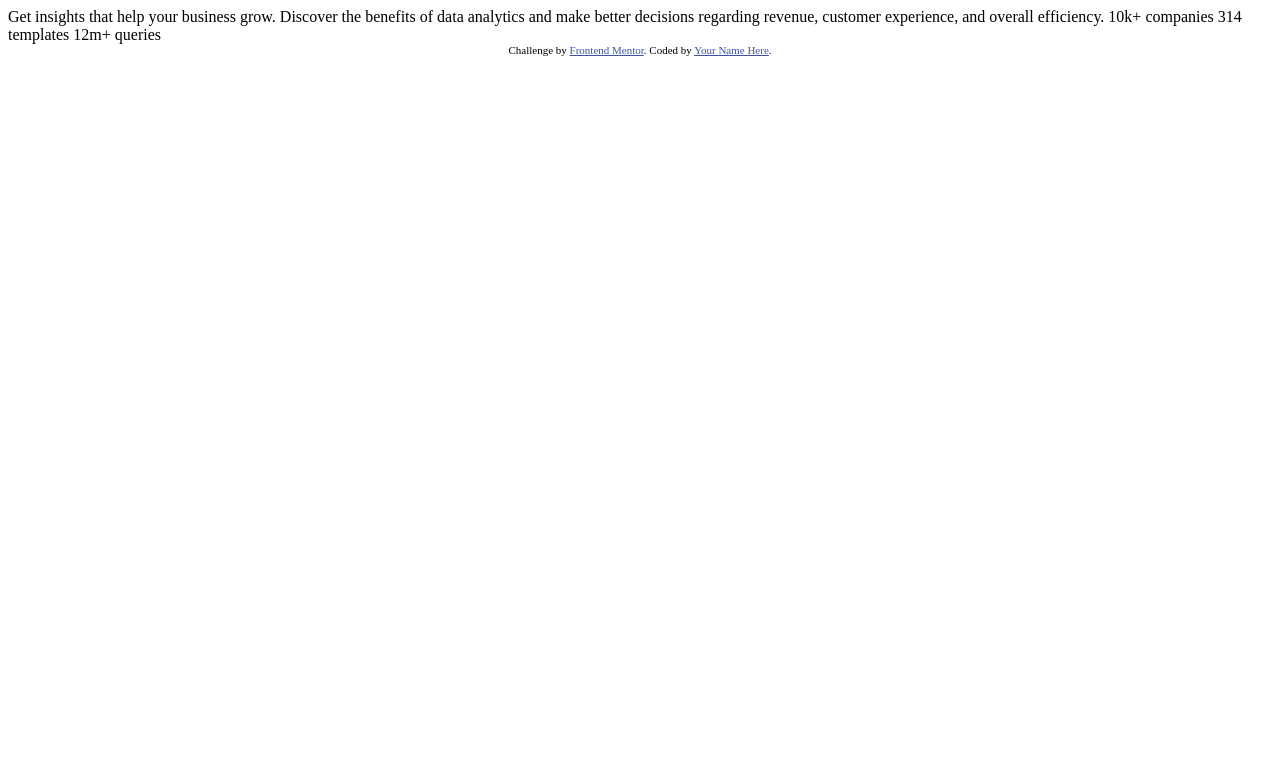
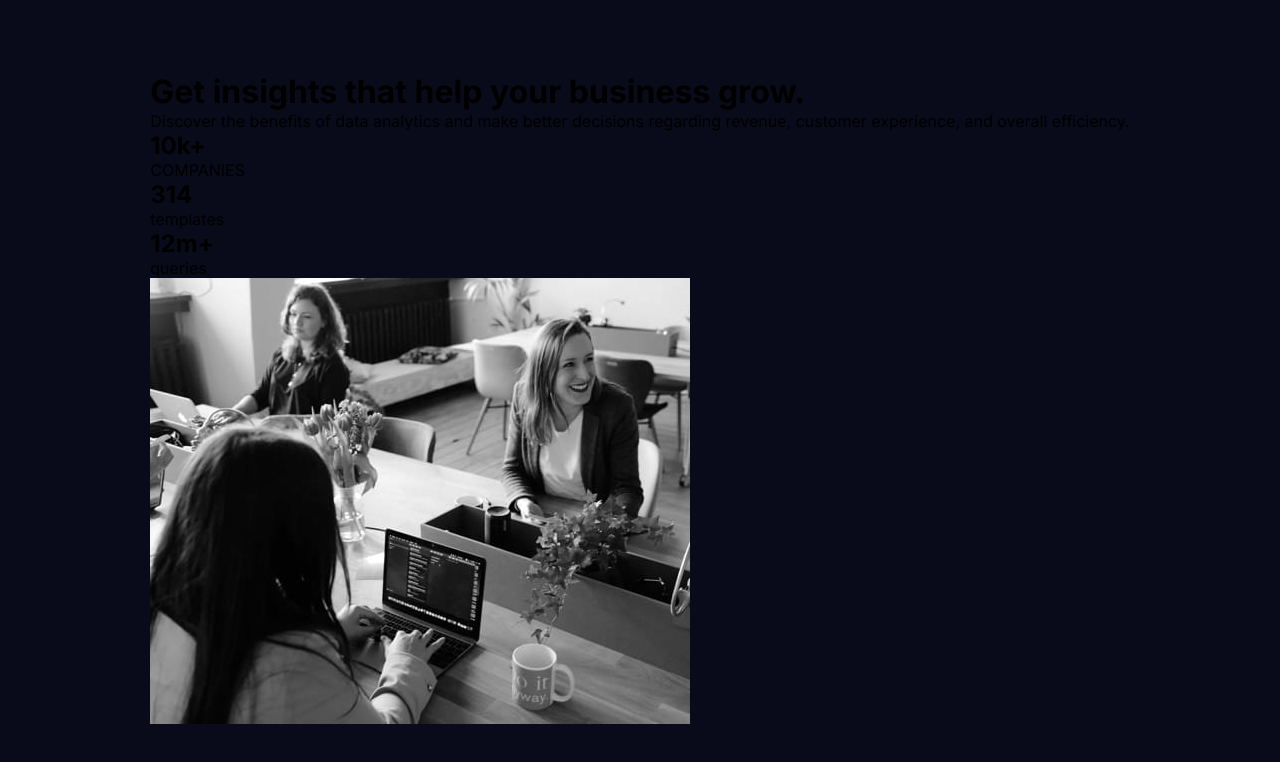
Before and after one commit to srsanjaykumar/stats-preview-card-component, a plain HTML site: page index.html in a window 1280 px wide. Drawn offline with Linux system fonts and the light colour scheme.

Commit message:
Basic template Ready

```diff
--- a/index.html
+++ b/index.html
@@ -7,27 +7,26 @@
   <link rel="icon" type="image/png" sizes="32x32" href="./images/favicon-32x32.png">
 
   <title>Frontend Mentor | Stats preview card component</title>
-
-  <!-- Feel free to remove these styles or customise in your own stylesheet 👍 -->
-  <style>
-    .attribution { font-size: 11px; text-align: center; }
-    .attribution a { color: hsl(228, 45%, 44%); }
-  </style>
+  <link rel="stylesheet" href="style.css">
 </head>
 <body>
 
-  Get insights that help your business grow.
+<div class="container">
+  <div class="section-1">
+    <h1>Get <span>insights</span> that help your business grow.</h1>
+    <p class="benefits">Discover the benefits of data analytics and make better decisions regarding revenue, customer
+      experience, and overall efficiency.</p>
+      <div class="information">
+        <div class="task1"><h2>10k+</h2><p>COMPANIES</p></div>
+        <div class="task2"><h2>314</h2><p>templates</p></div>
+        <div class="task3"><h2>12m+</h2><p>queries</p></div>
+      </div>
+  </div>
+  <div class="section-2">
+    <img src="./images/image-header-desktop.jpg" alt="" srcset="">
+  </div>
+</div>
 
-  Discover the benefits of data analytics and make better decisions regarding revenue, customer
-  experience, and overall efficiency.
 
-  10k+ companies
-  314 templates
-  12m+ queries
-
-  <div class="attribution">
-    Challenge by <a href="https://www.frontendmentor.io?ref=challenge" target="_blank">Frontend Mentor</a>.
-    Coded by <a href="#">Your Name Here</a>.
-  </div>
 </body>
 </html>
--- /dev/null
+++ b/style.css
@@ -0,0 +1,29 @@
+@import url('https://fonts.googleapis.com/css2?family=Figtree:ital,wght@0,300..900;1,300..900&family=Fraunces:ital,opsz,wght@0,9..144,100..900;1,9..144,100..900&family=Inter:ital,opsz,wght@0,14..32,100..900;1,14..32,100..900&family=Kumbh+Sans:wght@100..900&family=Outfit:wght@100..900&family=Red+Hat+Display:ital,wght@0,300..900;1,300..900&display=swap');
+@import url('https://fonts.googleapis.com/css2?family=Figtree:ital,wght@0,300..900;1,300..900&family=Fraunces:ital,opsz,wght@0,9..144,100..900;1,9..144,100..900&family=Inter:ital,opsz,wght@0,14..32,100..900;1,14..32,100..900&family=Kumbh+Sans:wght@100..900&family=Lexend+Deca:wght@100..900&family=Outfit:wght@100..900&family=Red+Hat+Display:ital,wght@0,300..900;1,300..900&display=swap');
+
+*{
+    margin: 0;
+    padding: 0;
+    box-sizing: border-box;
+}
+
+:root {
+    --very-dark-blue: hsl(233, 47%, 7%); /* Main background */
+    --dark-desaturated-blue: hsl(244, 38%, 16%); /* Card background */
+    --soft-violet: hsl(277, 64%, 61%); /* Accent */
+
+    /* Neutral */
+    --white: hsl(0, 0%, 100%); /* Main heading, stats */
+    --slightly-transparent-white-paragraph: hsla(0, 0%, 100%, 0.75); /* Main paragraph */
+    --slightly-transparent-white-stats: hsla(0, 0%, 100%, 0.6); /* Stat headings */
+}
+body {
+    font-family: 'Inter', sans-serif;
+    background-color: var(--very-dark-blue);
+    display: flex;
+    justify-content: center;
+    align-items: center;
+    height: 100vh;
+    width: 100vw;
+
+}
```
